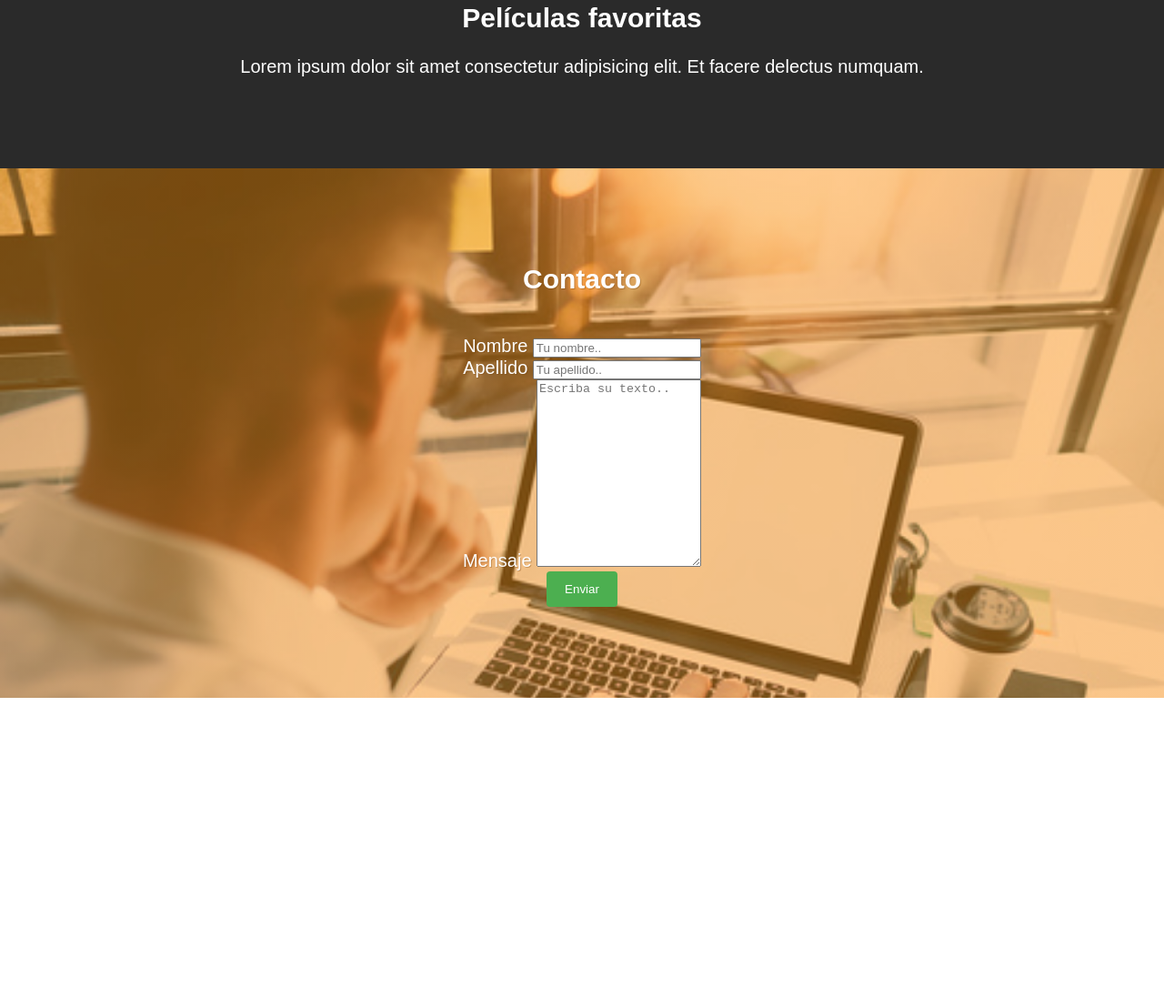
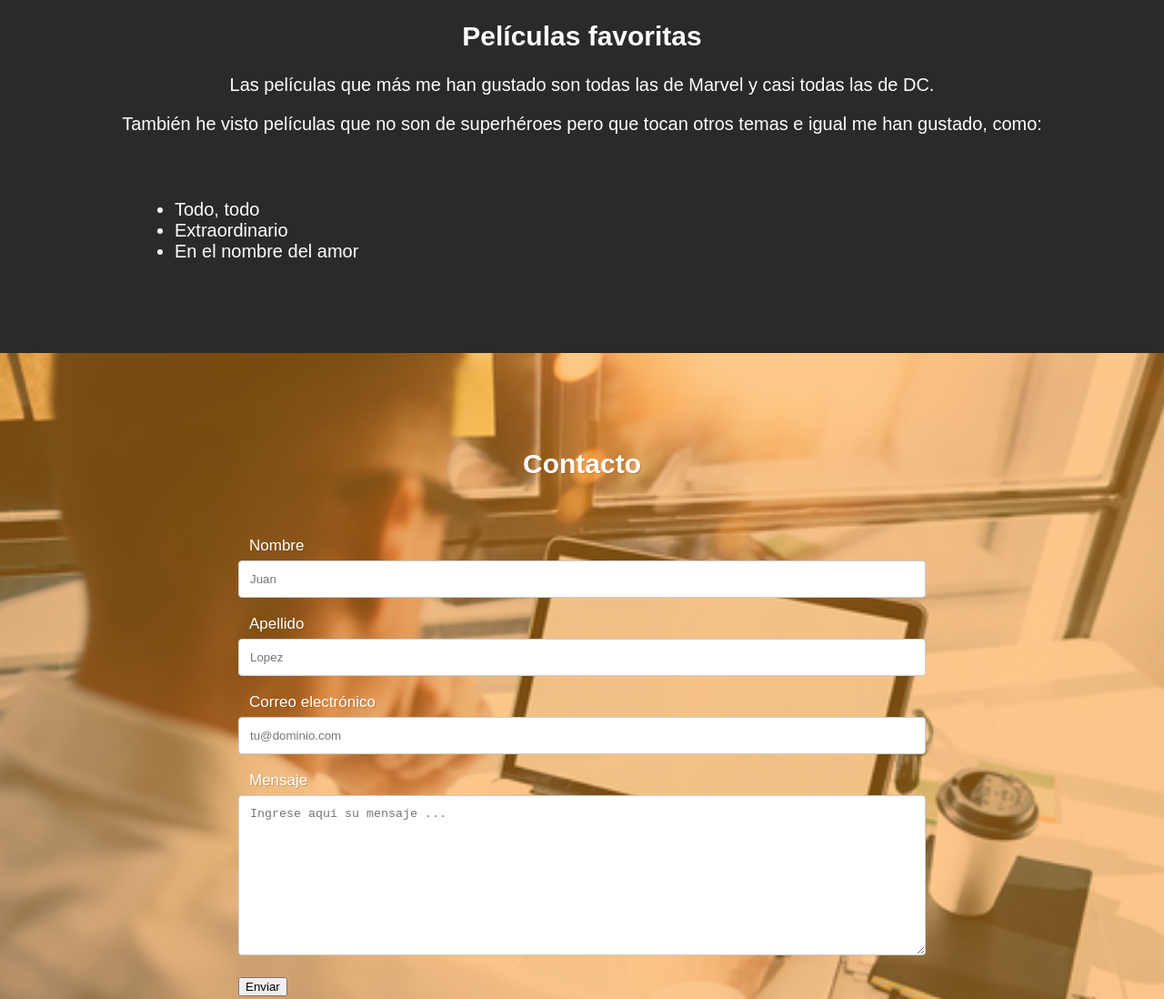
Before and after one commit to lgarcia99/LandingGarciaLuis, a plain HTML site: page index.html in a window 1280 px wide. Shown: the part 806-1904 px from the top of the page at 91% size. Before the commit the page ends 1573 px from the top, so only its background shows below. Drawn offline with Linux system fonts and the light colour scheme.

Commit message:
Primer commit

```diff
--- a/css/style.css
+++ b/css/style.css
@@ -54,6 +54,12 @@ body {
     color: white;
 }
 
+.lista {
+    text-align: left;
+    padding-left: 15%;
+    padding-top: 4%;
+}
+
 .contact {
     background: linear-gradient(
         rgba(255, 136, 0, 0.45),
@@ -65,19 +71,23 @@ body {
 }
 
 .container {
-    padding: 20px;
-    box-sizing: border-box
-  }
+    padding: 12px 250px 24px 250px;
+	margin: 48px 12px;
+    text-align: left;
+}
 
-.container input[type=submit] {
-    background-color: #4CAF50;
-    color: white;
-    padding: 12px 20px;
-    border: none;
+label {
+	font-size: 0.85em;
+	margin-left: 12px;
+}
+
+input[type=text],input[type=email], textarea {
+    width: 100%;
+    padding: 12px;
+    border: 1px solid #ccc;
     border-radius: 4px;
-    cursor: pointer;
-  }
-
-.container input[type=submit]:hover {
-    background-color: #45a049;
-  }
+    box-sizing: border-box;
+    margin-top: 6px;
+    margin-bottom: 16px;
+    resize: vertical;
+}
--- a/index.html
+++ b/index.html
@@ -23,30 +23,41 @@
     <!-- HOBBIES -->
     <section class="content hobbies" id="hobbies">
         <h2 class="title">Hobbies</h2>
-        <p>Lorem ipsum dolor sit amet consectetur adipisicing elit. Laborum nam fuga, esse at soluta, vitae cupiditate voluptatum perspiciatis veniam quod, mollitia hic velit nisi doloribus excepturi quam autem sunt recusandae?</p>
+        <p>La natación es una de mis actividades favoritas. La solía hacer mucho en el verano siempre que las condiciones lo permitían.</p>
+        <p>También leer, me gusta bastante. Leo en mis ratos libres.</p>
     </section>
 
     <!-- PELICULAS -->
     <section class="content pelis" id="pelis">
         <h2 class="title">Películas favoritas</h2>
-        <p>Lorem ipsum dolor sit amet consectetur adipisicing elit. Et facere delectus numquam.</p>
+        <p>Las películas que más me han gustado son todas las de Marvel y casi todas las de DC.</p>
+        <p>También he visto películas que no son de superhéroes pero que tocan otros temas e igual me han gustado, como:</p>
+        <ul class="lista">
+            <li>Todo, todo</li>
+            <li>Extraordinario</li>
+            <li>En el nombre del amor</li>
+        </ul>
     </section>
 
     <!-- CONTACTO -->
     <section class="content contact" id="contact">
         <h2 class="title">Contacto</h2>
         <div class="container">
-            <form action="/action_page.php">
-              <label for="fname">Nombre</label>
-              <input type="text" id="fname" name="firstname" placeholder="Tu nombre.."><br>
-
-              <label for="lname">Apellido</label>
-              <input type="text" id="lname" name="lastname" placeholder="Tu apellido.."><br>
-
-              <label for="subject">Mensaje</label>
-              <textarea id="subject" name="subject" placeholder="Escriba su texto.." style="height:200px"></textarea><br>
-
-              <input type="submit" value="Enviar">
+            <form action="#" name="contact_form">
+                <label for="first_name">Nombre</label>
+                <input name="first_name" type="text" required placeholder="Juan"/>
+                <br>
+                <label for="last_name">Apellido</label>
+                <input name="last_name" type="text" required placeholder="Lopez"/>
+                <br>
+                <label for="email">Correo electrónico</label>
+                <input name="email" type="email" required placeholder="tu@dominio.com"/>
+                <br>
+                <label for="message">Mensaje</label><br>
+                <textarea name="message" cols="30" rows="10" placeholder="Ingrese aquí su mensaje ..." required></textarea>
+                <div class="center">
+                    <input type="submit" value="Enviar">
+                </div>
             </form>
         </div>
     </section>
```
